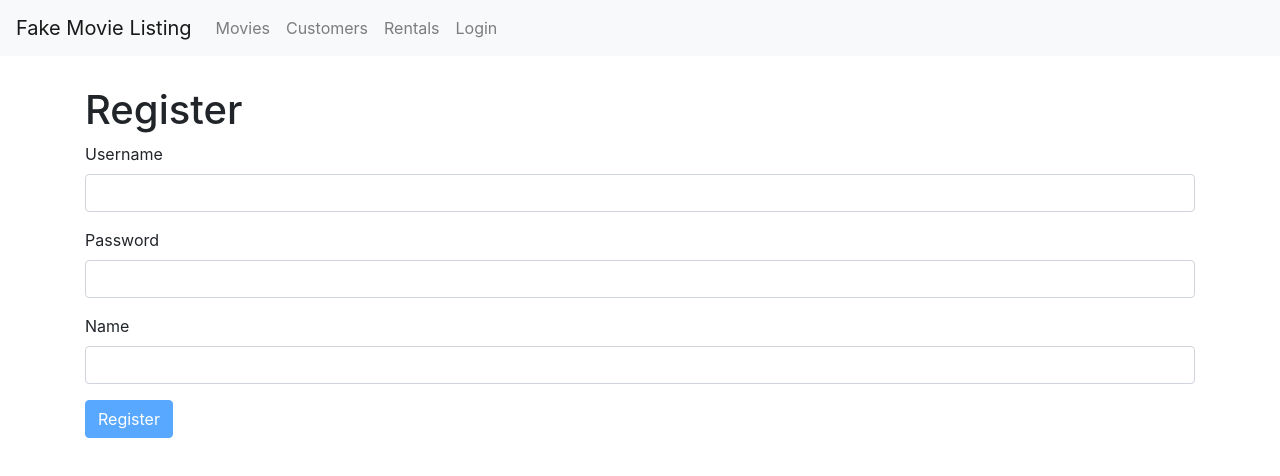
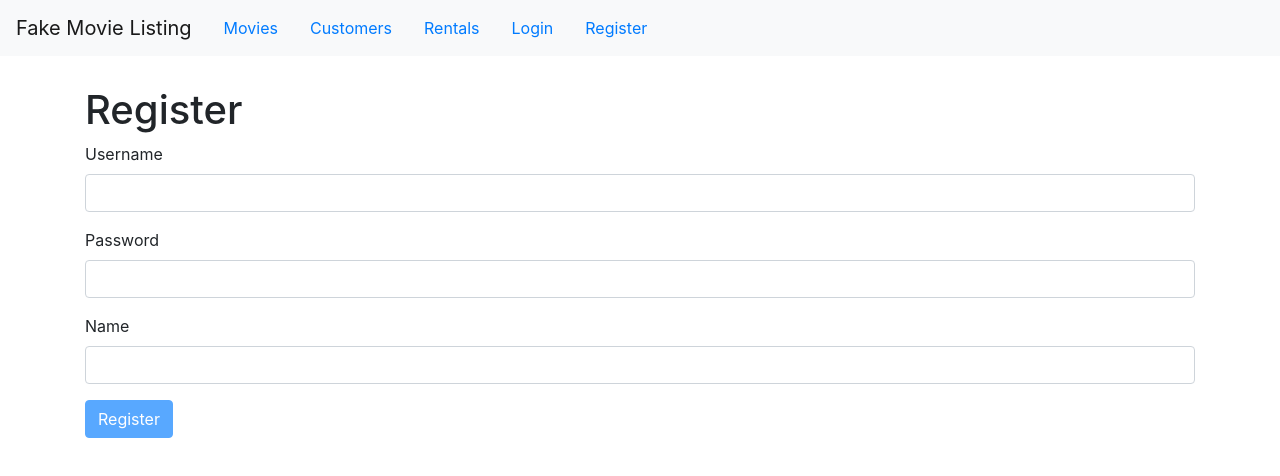
Before and after one commit to htalat/friendly-spork, a React (Create React App) app: page /register in a window 1280 px wide. Shown: the top 476 px of the page. Built offline with nearby package versions, Linux system fonts and the light colour scheme.

Commit message:
add authentication and authorization

```diff
--- a/package.json
+++ b/package.json
@@ -7,6 +7,7 @@
     "bootstrap": "^4.4.1",
     "font-awesome": "^4.7.0",
     "joi-browser": "^13.4.0",
+    "jwt-decode": "^2.2.0",
     "lodash": "^4.17.15",
     "prop-types": "^15.7.2",
     "react": "^16.12.0",
--- a/src/App.js
+++ b/src/App.js
@@ -1,4 +1,4 @@
-import React from 'react';
+import React, { Component } from 'react';
 import { Route, Redirect, Switch } from 'react-router-dom';
 import { ToastContainer } from 'react-toastify';
 import Movies from './components/movies';
@@ -9,20 +9,42 @@ import NavBar from './components/navBar';
 import MovieForm from './components/movieForm';
 import loginForm from './components/loginForm';
 import RegisterForm from './components/registerForm';
+import Logout from './components/logout';
+import ProtectedRoute from './common/protectedRoute';
+import auth from './services/authService';
 import 'react-toastify/dist/ReactToastify.css';
 import './App.css';
 
-function App() {
+class App extends Component {
+
+  state = {};
+
+  componentDidMount(){
+    const user = auth.getCurrentUser();
+    this.setState({ user });
+  }
+
+  render(){
+
+    const { user } = this.state;
+
     return (
       <React.Fragment>
         <ToastContainer />
-      <NavBar/>
+        <NavBar user={user} />
         <main className="container">
           <Switch>
             <Route path="/register" component={RegisterForm}/>
             <Route path="/login" component={loginForm}/>
-        <Route path="/movies/:id" component={MovieForm}/>
-          <Route path="/movies" component={Movies}/>
+            <Route path="/logout" component={Logout}/>
+            <ProtectedRoute
+              path="/movies/:id"
+              component={MovieForm}
+            />
+            <Route
+              path="/movies"
+              render={props => <Movies {...props} user={user} />}
+            />
             <Route path="/customers" component={Customers}/>
             <Route path="/rentals" component={Rentals}/>
             <Route path="/not-found" component={NotFound}/>
@@ -33,5 +55,6 @@ function App() {
       </React.Fragment>
     );
   }
+}
 
 export default App;
--- /dev/null
+++ b/src/common/protectedRoute.jsx
@@ -0,0 +1,21 @@
+import React from 'react';
+import { Route, Redirect } from 'react-router-dom';
+import auth from '../services/authService';
+
+const ProtectedRoute = ({ component: Component, render, ...rest }) =>{
+    return (
+        <Route
+            {...rest}
+            render={props =>{
+                if(!auth.getCurrentUser()) return <Redirect to={{
+                    pathname: '/login',
+                    state: { from: props.location}
+                }} />
+
+                return Component ? <Component {...props} /> : render(props)
+            }}
+      />
+    );
+}
+
+export default ProtectedRoute;
--- /dev/null
+++ b/src/components/logout.jsx
@@ -0,0 +1,16 @@
+import React, { Component } from 'react';
+import auth from '../services/authService';
+
+class Logout extends Component {
+
+    componentDidMount(){
+        auth.logout();
+        window.location = '/';
+    }
+
+    render(){
+        return null;
+    }
+}
+
+export default Logout;
--- a/src/components/movies.jsx
+++ b/src/components/movies.jsx
@@ -105,7 +105,8 @@ export default class movies extends Component {
             pageSize,
             currentPage,
             sortColumn,
-            searchQuery
+            searchQuery,
+            user
         } = this.state;
 
         if(count === 0){
@@ -124,6 +125,7 @@ export default class movies extends Component {
                     />
                 </div>
                 <div className="col">
+                    {user && (
                         <Link
                             to="/movies/new"
                             className="btn btn-primary"
@@ -131,6 +133,7 @@ export default class movies extends Component {
                         >
                             New Movie
                         </Link>
+                    )}
                     <p>Showing {totalCount} movies in the database.</p>
                     <SearchBox value={searchQuery} change={this.handleSearch} />
                     <MoviesTable
--- a/src/components/moviesTable.jsx
+++ b/src/components/moviesTable.jsx
@@ -1,5 +1,6 @@
 import React, { Component } from 'react';
 import { Link } from 'react-router-dom';
+import auth from '../services/authService';
 import Like from '../common/like';
 import Table from '../common/table';
 
@@ -11,8 +12,18 @@ class MoviesTable extends Component {
         { path: 'numberInStock', label: 'Stock'},
         { path: 'dailyRentalRate', label: 'Rate'},
         { key: 'like', content: movie => <Like liked={movie.liked} onClick={() => this.props.onLike(movie)}/> },
-        { key: 'delete', content:  movie => <button onClick={ () => this.props.onDelete(movie)} className="btn btn-danger btn-sm">Delete</button> },
     ]
+
+    deleteColumn = { key: 'delete', content:  movie => <button onClick={ () => this.props.onDelete(movie)} className="btn btn-danger btn-sm">Delete</button> }
+
+    constructor(){
+        super();
+
+        const user = auth.getCurrentUser();
+        if(user && user.isAdmin){
+            this.columns.push(this.deleteColumn)
+        }
+    }
 
     raiseSort =  path =>{
         const sortColumn = {...this.props.sortColumn};
--- a/src/components/navBar.jsx
+++ b/src/components/navBar.jsx
@@ -1,7 +1,7 @@
 import React from 'react';
 import { NavLink, Link } from 'react-router-dom';
 
-const NavBar = () =>{
+const NavBar = ({ user }) =>{
     return (
             <nav className="navbar navbar-expand-lg navbar-light bg-light">
             <Link className="navbar-brand" to="/">Fake Movie Listing</Link>
@@ -17,24 +17,41 @@ const NavBar = () =>{
                 <span className="navbar-toggler-icon" />
             </button>
             <div className="collapse navbar-collapse" id="navbarNav">
-                <ul className="navbar-nav">
-                    <li className="nav-item">
-                        <NavLink className="nav-link" to="/movies">
-                            Movies <span className="sr-only">(current)</span>
+                <NavLink className="nav-link" to="/movies">
+                    Movies <span className="sr-only">(current)</span>
+                </NavLink>
+
+                <NavLink className="nav-link" to="/customers">
+                    Customers
+                </NavLink>
+
+                <NavLink className="nav-link" to="/rentals">
+                    Rentals
+                </NavLink>
+
+                {!user && (
+                    <React.Fragment>
+                        <NavLink className="nav-link" to="/login">
+                            Login
                         </NavLink>
-                    </li>
-                    <li className="nav-item">
-                        <NavLink className="nav-link" to="/customers">
-                            Customers
+
+                        <NavLink className="nav-link" to="/register">
+                            Register
                         </NavLink>
-                    </li>
-                    <li className="nav-item">
-                        <NavLink className="nav-link" to="/rentals">Rentals</NavLink>
-                    </li>
-                    <li className="nav-item">
-                        <NavLink className="nav-link" to="/login">Login</NavLink>
-                    </li>
-                </ul>
+                    </React.Fragment>
+                )}
+
+                {user && (
+                    <React.Fragment>
+                        <NavLink className="nav-link" to="/profile">
+                            {user.name}
+                        </NavLink>
+
+                        <NavLink className="nav-link" to="/logout">
+                            Logout
+                        </NavLink>
+                    </React.Fragment>
+                )}
             </div>
             </nav>
     )
--- a/src/components/registerForm.jsx
+++ b/src/components/registerForm.jsx
@@ -1,6 +1,8 @@
-import React, { Component } from 'react';
+import React from 'react';
 import Form from '../common/form';
 import Joi from 'joi-browser';
+import auth from '../services/authService';
+import * as userService from '../services/userService';
 
 export default class RegisterForm extends Form {
 
@@ -19,8 +21,20 @@ export default class RegisterForm extends Form {
         name: Joi.string().required().label('Name')
     };
 
-    doSubmit = () => {
-        console.log('submitted');
+    doSubmit = async () => {
+
+        try {
+            const response = await userService.register(this.state.data);
+            auth.loginWithJwt(response.headers['x-auth-token']);
+            window.location = '/';
+        } catch (error) {
+            if(error.response && error.response.status === 400){
+                const errors = { ...this.state.errors};
+                errors.username = error.response.data;
+                this.setState({ errors })
+            }
+        }
+
     }
 
     render() {
--- /dev/null
+++ b/src/services/authService.js
@@ -0,0 +1,42 @@
+import jwtDecode from 'jwt-decode';
+import http from './httpService';
+import { apiUrl } from '../config.json';
+
+const apiEndpoint = `${apiUrl}/auth`;
+const tokenKey = 'token';
+
+http.setJwt(getJwt());
+
+async function login(email, password){
+    const {data: jwt} = await http.post(apiEndpoint, {email, password});
+    localStorage.setItem(tokenKey, jwt);
+}
+
+function loginWithJwt(jwt){
+    localStorage.setItem(tokenKey, jwt);
+}
+
+function logout(){
+    localStorage.removeItem(tokenKey);
+}
+
+function getCurrentUser(){
+    try {
+        const jwt = localStorage.getItem(tokenKey);
+        return jwtDecode(jwt);
+    } catch (error) {
+        return null;
+    }
+}
+
+function getJwt(){
+    return localStorage.getItem(tokenKey);
+}
+
+export default {
+    login,
+    loginWithJwt,
+    logout,
+    getCurrentUser,
+    getJwt
+}
--- a/src/services/httpService.js
+++ b/src/services/httpService.js
@@ -14,9 +14,14 @@ axios.interceptors.response.use(null, error =>{
     return Promise.reject(error);
 });
 
+function setJwt(jwt){
+    axios.defaults.headers.common['x-auth-token'] = jwt;
+}
+
 export default {
     get: axios.get,
     post: axios.post,
     put: axios.put,
-    delete: axios.delete
+    delete: axios.delete,
+    setJwt
 };
--- /dev/null
+++ b/src/services/userService.js
@@ -0,0 +1,12 @@
+import http from './httpService';
+import { apiUrl } from '../config.json'
+
+const apiEndpoint = `${apiUrl}/users`;
+
+export function register(user){
+    return http.post(apiEndpoint, {
+        email: user.username,
+        password: user.password,
+        name: user.name
+    });
+}
```
Also changed, not shown: src/components/loginForm.jsx (+19 -2 lines), 1 other file (tests, documents, lock files or other folders). Lines whose indentation alone changed are shown as unchanged.
